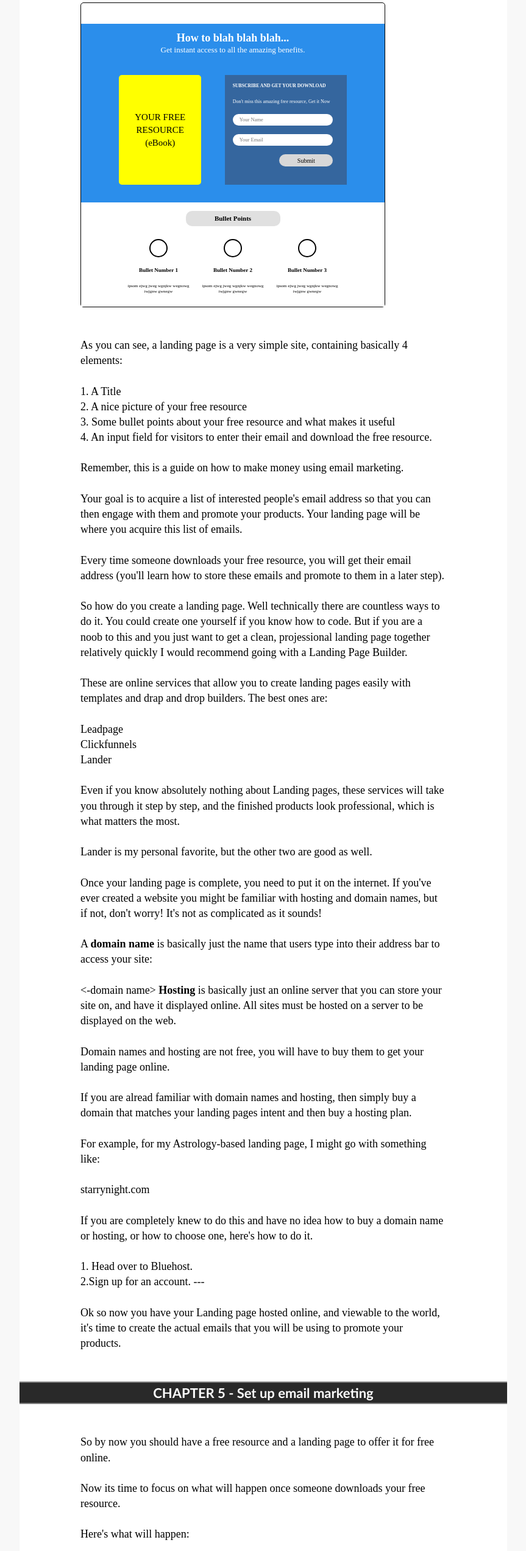
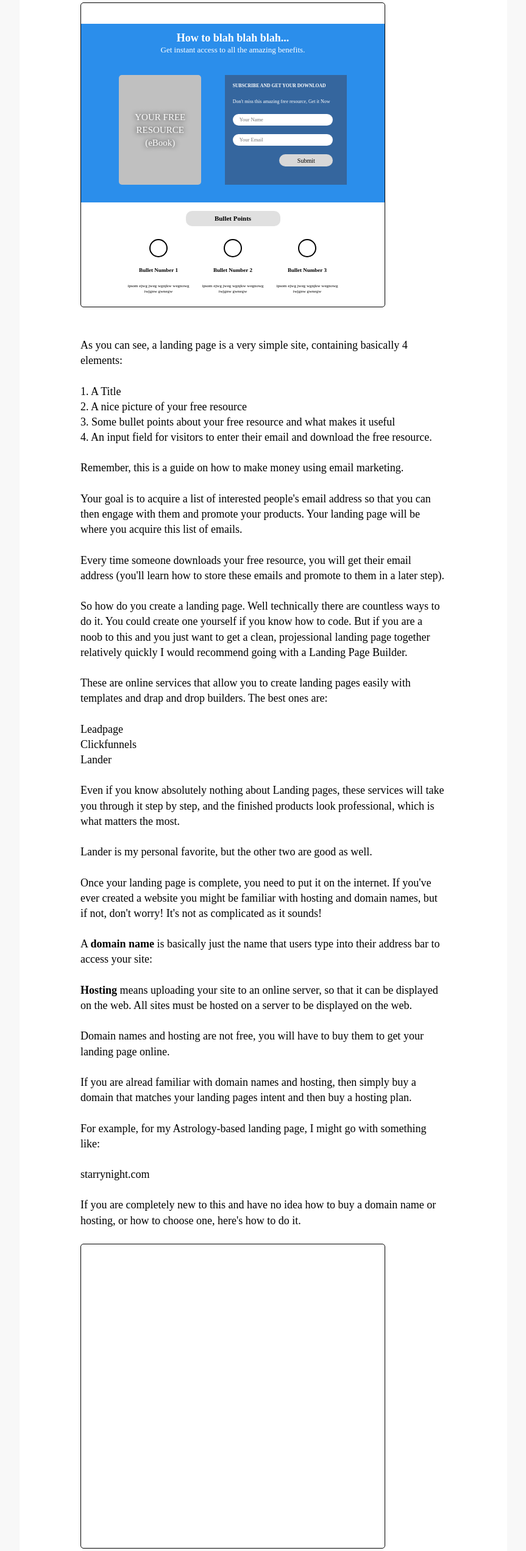
Before and after one commit to lavell119/hustle-site-ebook, a plain HTML site: page index.html in a window 1280 px wide. Shown: the part 8900-11444 px from the top of the page at 61% size, without its empty margins (208-1071 px from the left). Drawn offline with Linux system fonts and the light colour scheme.

Commit message:
added hosting sign-up diagram

```diff
--- a/index.html
+++ b/index.html
@@ -426,8 +426,7 @@
         A <b>domain name</b> is basically just the name that users type into their address bar to access your site:
         <br>
         <br>
-        <-domain name>
-        <b>Hosting</b> is basically just an online server that you can store your site on, and have it displayed online. All sites must be hosted on a server to be displayed on the web.
+        <b>Hosting</b> means uploading your site to an online server, so that it can be displayed on the web. All sites must be hosted on a server to be displayed on the web.
         <br>
         <br>
         Domain names and hosting are not free, you will have to buy them to get your landing page online.
@@ -442,9 +441,12 @@
         starrynight.com
         <br>
         <br>
-        If you are completely knew to do this and have no idea how to buy a domain name or hosting, or how to choose one, here's how to do it.
+        If you are completely new to this and have no idea how to buy a domain name or hosting, or how to choose one, here's how to do it.
         <br>
         <br>
+        <div class="hosting-sign-up-diagram">
+
+        </div>
         1. Head over to Bluehost.
         <br>
 
--- a/styles.css
+++ b/styles.css
@@ -257,6 +257,7 @@ text {
     align-items: center;
     justify-content: center;
     gap: 17px;
+    border-radius: 10px;
 }
 
 .landing-middle-content {
@@ -293,15 +294,17 @@ text {
 .landing-ebook {
     height: 180px;
     width: 135px;
-    background: yellow;
+    background: silver;
     display: flex;
     align-items: center;
-    color: black;
+    color: white;
     justify-content: center;
     border-radius: 5px;
     text-align: center;
     font-size: 15px;
     padding: 0 10px 0 10px;
+    text-shadow: 0px 0px 9px black;
+
 }
 
 .sign-up-form {
@@ -376,6 +379,7 @@ input {
     height: 100px;
     display: flex;
     justify-content: space-between;
+    border-radius: 5px;
 }
 
 .bullet {
@@ -406,3 +410,15 @@ input {
     width: 30px;
     border: 2px solid black;
 }
+
+.hosting-sign-up-diagram {
+    width: 500px;
+    height: 500px;
+    display: flex;
+    flex-direction: column;
+    align-items: center;
+    justify-content: space-between;
+    padding-top: 10px;
+    border: 1px solid black;
+    border-radius: 5px;
+}
```
